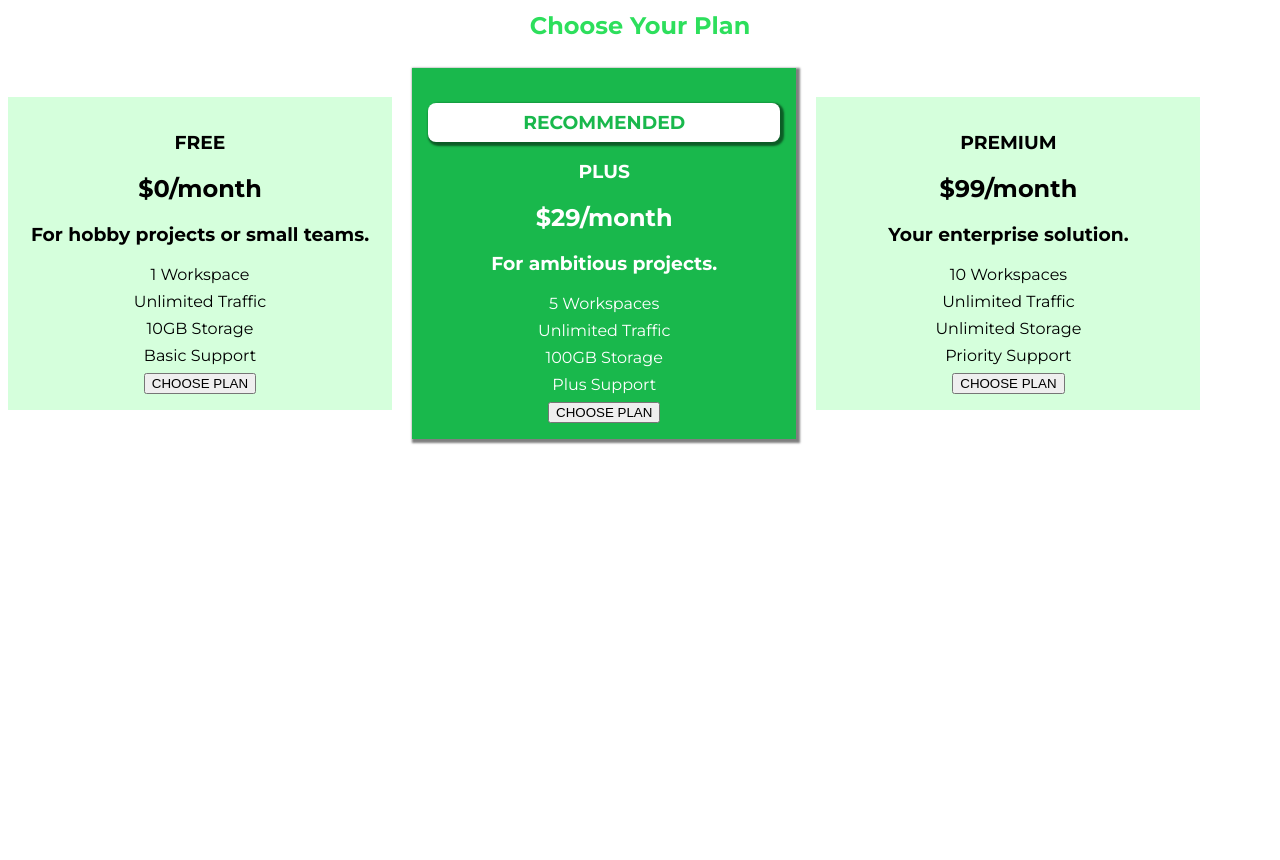
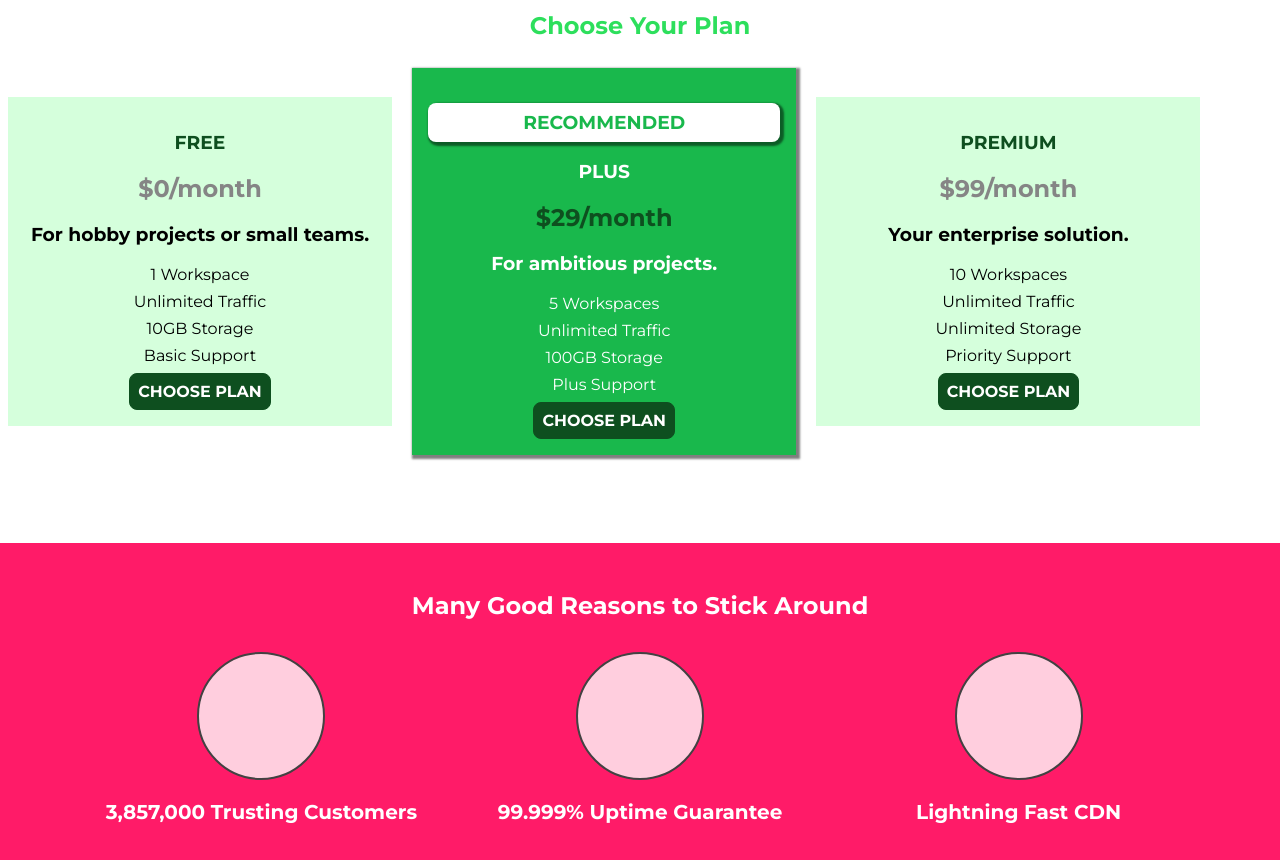
Before and after one commit to kelvanince1/css, a plain HTML site: page Basics/index.html in a window 1280 px wide. Shown: the part 580-1440 px from the top of the page. Before the commit the page ends 1027 px from the top, so only its background shows below. Drawn offline with Linux system fonts and the light colour scheme.

Commit message:
Add section for images and text

```diff
--- a/Basics/index.html
+++ b/Basics/index.html
@@ -38,8 +38,8 @@
           <h1 class="section-title">Choose Your Plan</h1>
           <div>
               <article class="plan">
-                  <h1>FREE</h1>
-                  <h2>$0/month</h2>
+                  <h1 class="plan__title">FREE</h1>
+                  <h2 class="plan__price">$0/month</h2>
                   <h3>For hobby projects or small teams.</h3>
                   <ul class="plan__features">
                     <li>1 Workspace</li>
@@ -48,13 +48,13 @@
                     <li>Basic Support</li>
                   </ul>
                   <div>
-                      <button>CHOOSE PLAN</button>
+                      <button class="button">CHOOSE PLAN</button>
                   </div>
               </article>
               <article class="plan plan--highlighted">
                   <h1 class="plan__annotation">RECOMMENDED</h1>
-                  <h1>PLUS</h1>
-                  <h2>$29/month</h2>
+                  <h1 class="plan__title">PLUS</h1>
+                  <h2 class="plan__price">$29/month</h2>
                   <h3>For ambitious projects.</h3>
                   <ul class="plan__features">
                     <li>5 Workspaces</li>
@@ -63,12 +63,12 @@
                     <li>Plus Support</li>
                   </ul>
                   <div>
-                      <button>CHOOSE PLAN</button>
+                      <button class="button">CHOOSE PLAN</button>
                   </div>
               </article>
               <article class="plan">
-                  <h1>PREMIUM</h1>
-                  <h2>$99/month</h2>
+                  <h1 class="plan__title">PREMIUM</h1>
+                  <h2 class="plan__price">$99/month</h2>
                   <h3>Your enterprise solution.</h3>
                   <ul class="plan__features">
                     <li>10 Workspaces</li>
@@ -77,11 +77,34 @@
                     <li>Priority Support</li>
                   </ul>
                   <div>
-                      <button>CHOOSE PLAN</button>
+                      <button class="button">CHOOSE PLAN</button>
                   </div>
               </article>
           </div>
       </section>
+      <section id="key-features">
+          <h1 class="section-title">Many Good Reasons to Stick Around</h1>
+          <ul class="key-feature__list">
+            <li class="key-feature">
+              <div class="key-feature__image">
+
+              </div>
+              <p class="key-feature__description">3,857,000 Trusting Customers</p>
+            </li>
+            <li class="key-feature">
+              <div class="key-feature__image">
+
+              </div>
+              <p class="key-feature__description">99.999% Uptime Guarantee</p>
+            </li>
+            <li class="key-feature">
+              <div class="key-feature__image">
+
+              </div>
+              <p class="key-feature__description">Lightning Fast CDN</p>
+            </li>
+          </ul>
+      </section>
     </main>
   </body>
 </html>
--- a/Basics/main.css
+++ b/Basics/main.css
@@ -44,13 +44,90 @@ body {
   padding: 0;
 }
 
+.plan__title {
+  color: #0e4f1f;
+}
+
+.plan__price {
+  color: #858585;
+}
+
+.plan--highlighted .plan__price {
+  color: #0e4f1f;
+}
+
+.plan--highlighted .plan__title {
+  color: #FFFFFF;
+}
+
 .plan__features li {
   margin: 8px;
+}
+
+.button {
+  background-color: #0e4f1f;
+  color: #FFFFFF;
+  font: inherit;
+  border: 1.5px solid #0e4f1f;
+  padding: 8px;
+  border-radius: 8px;
+  font-weight: bold;
+  cursor: pointer;
+}
+
+.button:hover,
+.button:active {
+  background-color: #FFFFFF;
+  color: #0e4f1f;
+}
+
+.button:focus {
+  outline: none;
 }
 
 .section-title {
   color: #2ddf5c;
   text-align: center;
+}
+
+#key-features {
+  background-color: #ff1b68;
+  margin-top: 80px;
+  padding: 16px;
+}
+
+#key-features .section-title {
+  color: white;
+  margin: 32px;
+}
+
+.key-feature__list {
+  list-style: none;
+  margin: 0;
+  padding: 0;
+  text-align: center;
+}
+
+.key-feature__image {
+  background: #ffcede;
+  height: 128px;
+  width: 128px;
+  border: 2px solid #424242;
+  border-radius: 50%;
+  margin: auto;
+}
+
+.key-feature {
+  display: inline-block;
+  width: 30%;
+  vertical-align: top;
+}
+
+.key-feature__description {
+  text-align: center;
+  font-weight: bold;
+  color: white;
+  font-size: 20px;
 }
 
 #section-parent h1 {
```
